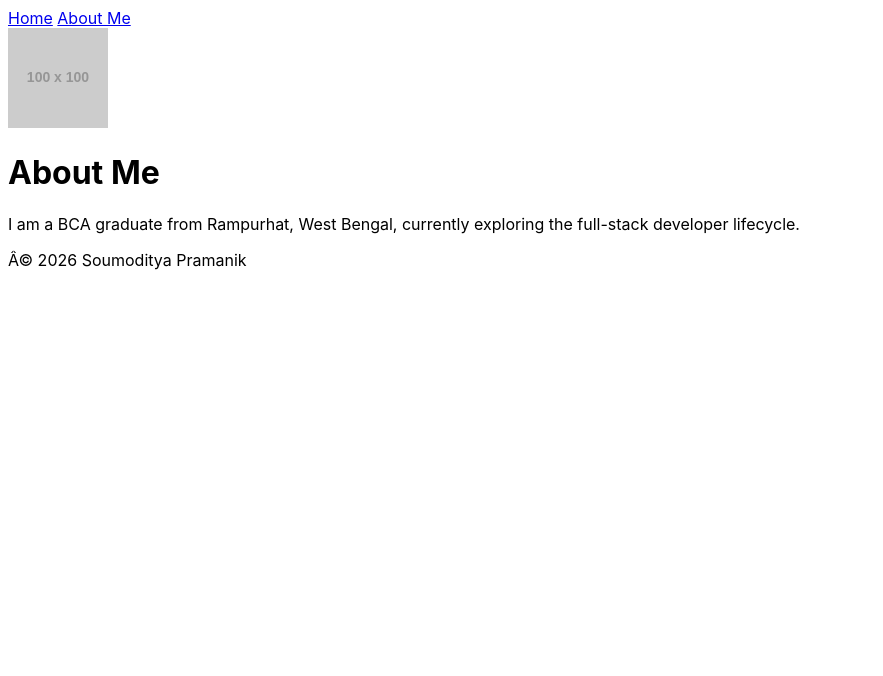
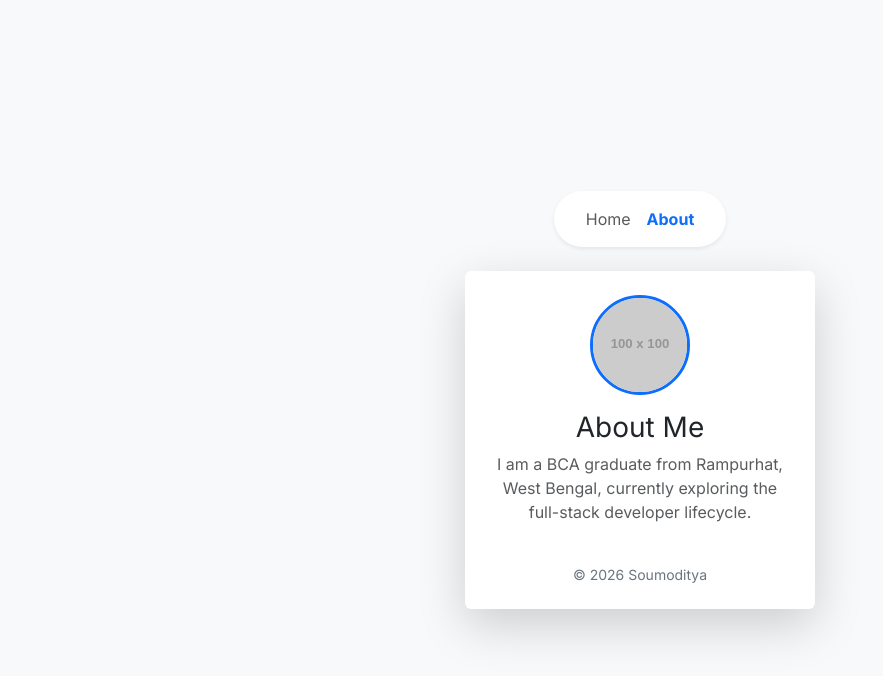
Before and after one commit to Soumoditya/my-first-project, a website: page about.html in a window 1280 px wide. Shown: the whole page, without its empty margins (0-883 px from the left). Drawn offline with nearby package versions, Linux system fonts and the light colour scheme; no server answers; placeholder pictures from the web are drawn by us.

Commit message:
Fix About page consistency and apply global branding

```diff
--- a/about.html
+++ b/about.html
@@ -1,25 +1 @@
-<!DOCTYPE html>
-<html lang="en">
-<head>
-    <meta charset="UTF-8">
-    <meta name="viewport" content="width=device-width, initial-scale=1.0">
-    <title>About - Soumoditya</title>
-    <link rel="stylesheet" href="assets/styles.css">
-</head>
-<body>
-
-    <nav>
-        <a href="index.html">Home</a>
-        <a href="about.html" class="active">About Me</a>
-    </nav>
-
-    <div class="card">
-        <img src="https://via.placeholder.com/100" alt="Profile Picture" class="profile-img">
-        <h1>About Me</h1>
-        <p>I am a BCA graduate from Rampurhat, West Bengal, currently exploring the full-stack developer lifecycle.</p>
-        <footer>Â© 2026 Soumoditya Pramanik</footer>
-    </div>
-
-    <script src="assets/script.js"></script>
-</body>
-</html>
+<!DOCTYPE html><html lang="en"><head><meta charset="UTF-8"><meta name="viewport" content="width=device-width, initial-scale=1.0"><link href="https://cdn.jsdelivr.net/npm/bootstrap@5.3.0/dist/css/bootstrap.min.css" rel="stylesheet"><link href="https://fonts.googleapis.com/css2?family=Inter:wght@400;700&display=swap" rel="stylesheet"><link rel="icon" href="https://fav.farm/🚀" /><title>About - Soumo</title><link rel="stylesheet" href="assets/styles.css"></head><body class="bg-light d-flex flex-column align-items-center justify-content-center vh-100"><nav class="navbar navbar-expand-lg navbar-light bg-white rounded-pill shadow-sm px-4 mb-4"><div class="navbar-nav"><a class="nav-link" href="index.html">Home</a><a class="nav-link active text-primary fw-bold" href="about.html">About</a></div></nav><div class="card shadow-lg border-0 p-4 text-center" style="width: 350px;"><img src="https://via.placeholder.com/100" class="rounded-circle mx-auto mb-3 border border-primary border-3" style="width:100px; height:100px;" alt="Profile"><h1 class="h3">About Me</h1><p class="text-muted">I am a BCA graduate from Rampurhat, West Bengal, currently exploring the full-stack developer lifecycle.</p><footer class="mt-4 small text-secondary">© 2026 Soumoditya</footer></div></body></html>
```
